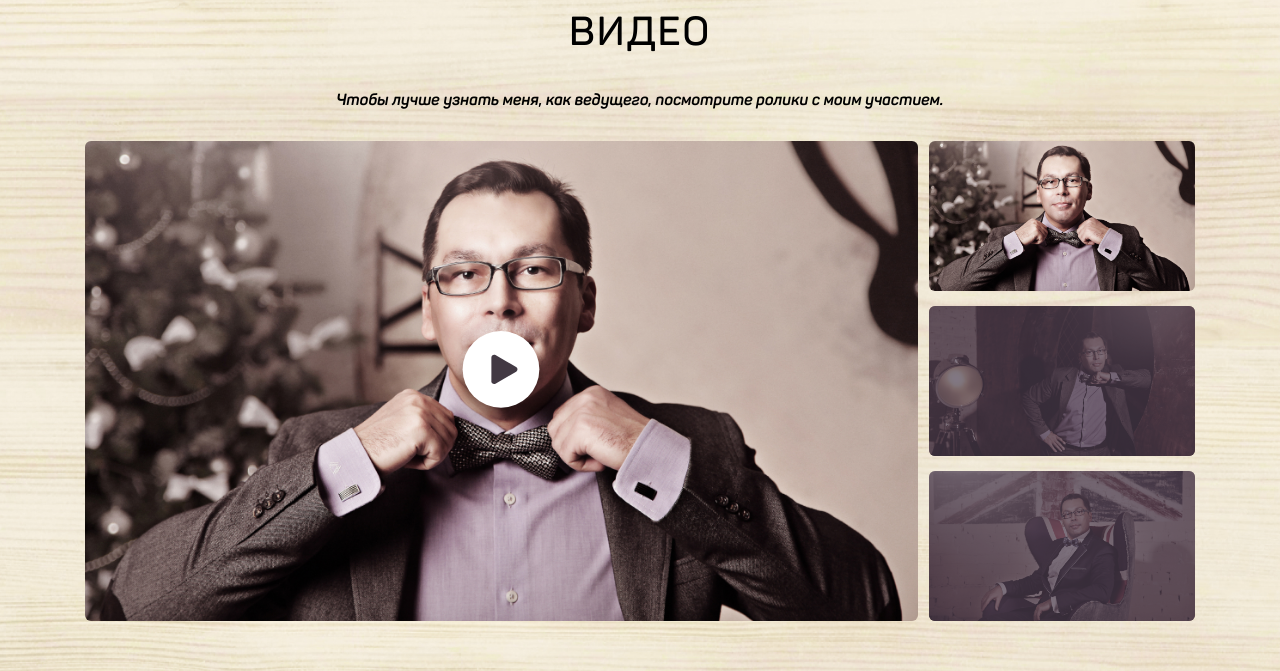
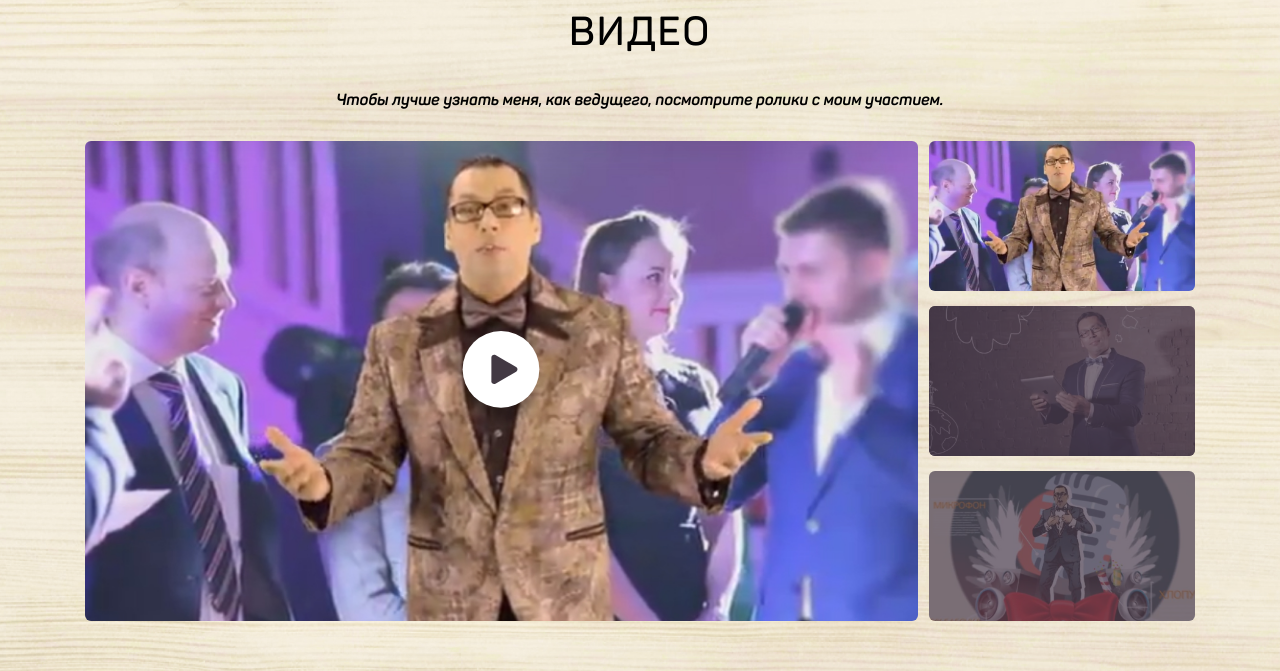
Before and after one commit to xkoredeus/aksyonov, a website: page app/index.html in a window 1280 px wide. Shown: the part 2266-2937 px from the top of the page. Drawn offline with Linux system fonts and the light colour scheme; files that its build step writes are made by us from their sources; files whose address does not match are found by name.

Commit message:
added img in video sect

```diff
--- a/app/index.html
+++ b/app/index.html
@@ -94,19 +94,19 @@
 			<h5 class="section__subttl">Чтобы лучше узнать меня, как ведущего, посмотрите ролики с моим участием.</h5>
 			<div class="videos__in row justify-content-between no-gutters">
 				<ul class="tabs__list col-xl-3 order-2">
-					<li class="active" style="background-image: url(img/gallery__item-img_1.jpg)"></li>
-					<li style="background-image: url(img/gallery__item-img_2.jpg)"></li>
-					<li style="background-image: url(img/gallery__item-img_3.jpg)"></li>
+					<li class="active" style="background-image: url(img/videos__item-img_1.jpg)"></li>
+					<li style="background-image: url(img/videos__item-img_2.jpg)"></li>
+					<li style="background-image: url(img/videos__item-img_3.jpg)"></li>
 				</ul>
 				<div class="tabs__container col-sm-9 order-1">
 					<div class="tabs__content-item active-tab">
-						<a href="img/gallery__item-img_1.jpg" style="background-image: url('img/gallery__item-img_1.jpg')" data-fancybox class="videos__item_big"></a>
+						<a href="img/gallery__item-img_1.jpg" style="background-image: url('img/videos__item-img_1.jpg')" data-fancybox class="videos__item_big"></a>
 					</div>
 					<div class="tabs__content-item">
-						<a href="img/gallery__item-img_2.jpg" style="background-image: url('img/gallery__item-img_2.jpg')" data-fancybox class="videos__item_big"></a>
+						<a href="img/gallery__item-img_2.jpg" style="background-image: url('img/videos__item-img_2.jpg')" data-fancybox class="videos__item_big"></a>
 					</div>
 					<div class="tabs__content-item">
-						<a href="img/gallery__item-img_3.jpg" style="background-image: url('img/gallery__item-img_3.jpg')" data-fancybox class="videos__item_big"></a>
+						<a href="img/gallery__item-img_3.jpg" style="background-image: url('img/videos__item-img_3.jpg')" data-fancybox class="videos__item_big"></a>
 					</div>
 				</div>
 			</div>
```
Also changed, not shown: app/img/videos__item-img_1.jpg (added), app/img/videos__item-img_2.jpg (added), app/img/videos__item-img_3.jpg (added).
